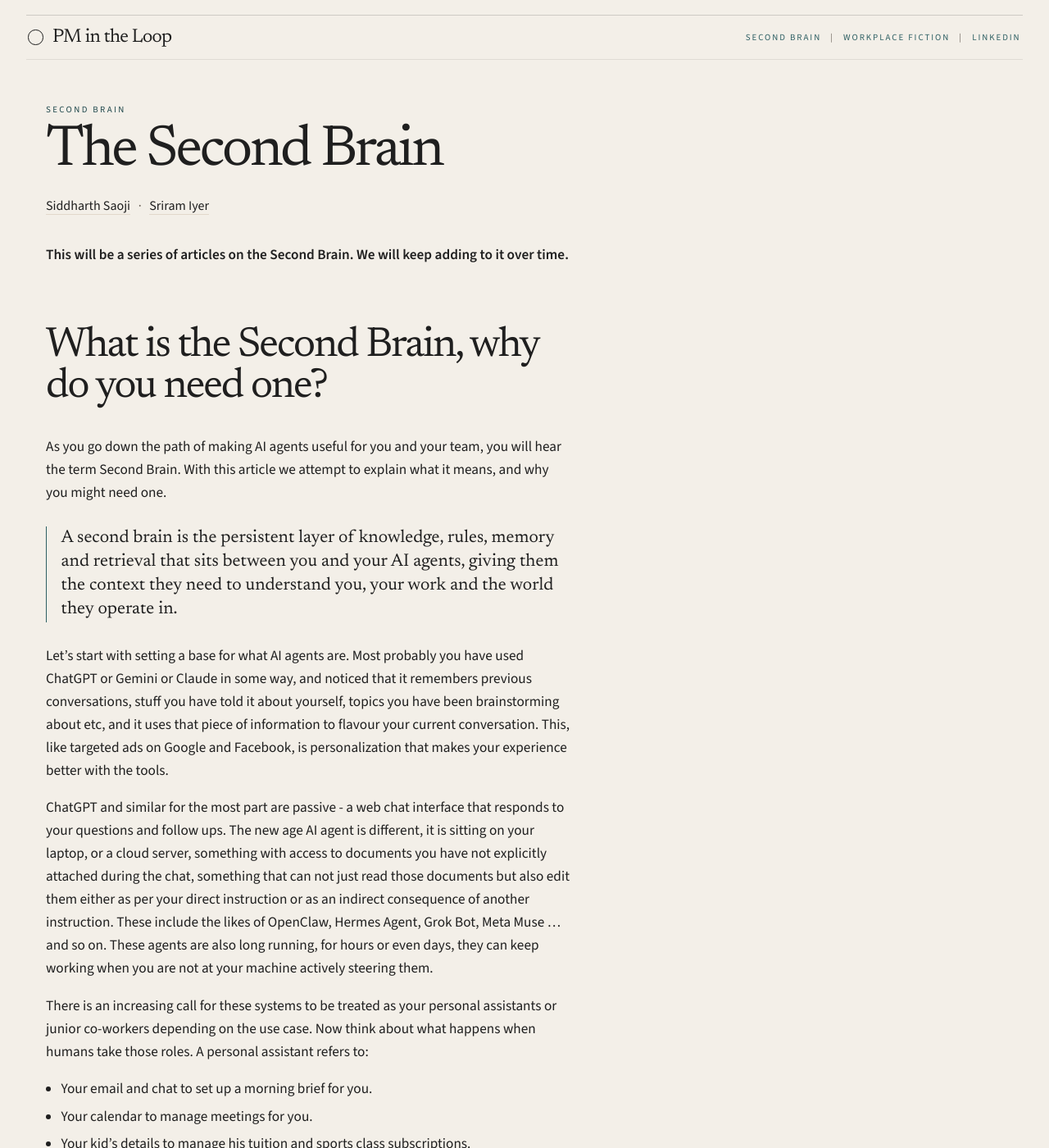
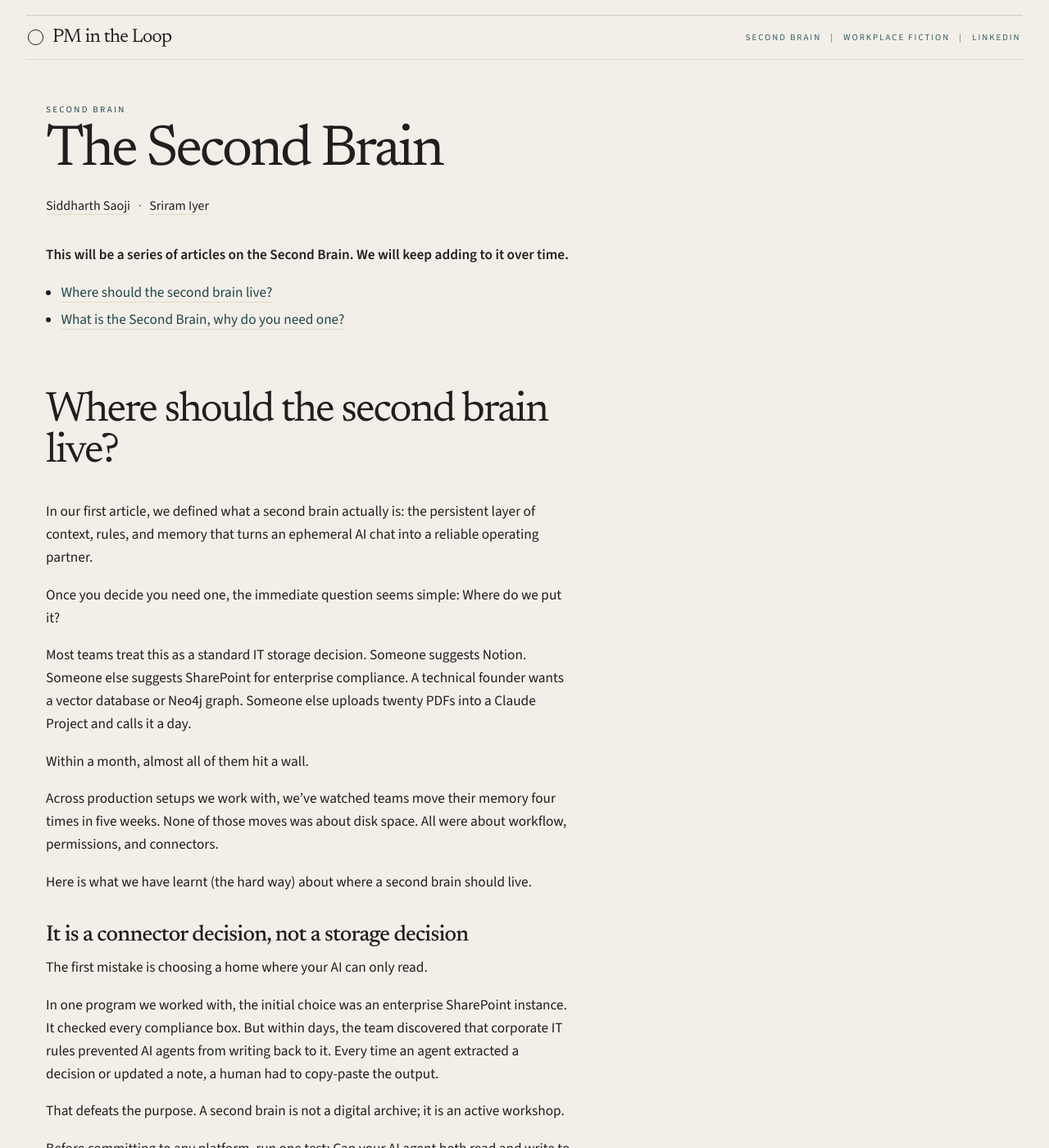
Before and after one commit to cpkcode/pmintheloop, a Jekyll site: the page built from second-brain/index.html, in a window 1280 px wide and 1400 px high. Shown: the whole window at 82% size. Built offline with Jekyll 4.4.1, drawn with Linux system fonts in a browser that asks for light colours; some of the changed text lies outside the part shown.

Commit message:
Publish Second Brain article 2 and add article navigation.
Co-authored-by: Cursor <cursoragent@cursor.com>

```diff
--- /dev/null
+++ b/_second_brain/where-should-the-second-brain-live.md
@@ -0,0 +1,89 @@
+---
+title: Where should the second brain live?
+dek: It is a connector decision, not a storage decision.
+date: 2026-10-15
+---
+
+In our first article, we defined what a second brain actually is: the persistent layer of context, rules, and memory that turns an ephemeral AI chat into a reliable operating partner.
+
+Once you decide you need one, the immediate question seems simple: Where do we put it?
+
+Most teams treat this as a standard IT storage decision. Someone suggests Notion. Someone else suggests SharePoint for enterprise compliance. A technical founder wants a vector database or Neo4j graph. Someone else uploads twenty PDFs into a Claude Project and calls it a day.
+
+Within a month, almost all of them hit a wall.
+
+Across production setups we work with, we've watched teams move their memory four times in five weeks. None of those moves was about disk space. All were about workflow, permissions, and connectors.
+
+Here is what we have learnt (the hard way) about where a second brain should live.
+
+## It is a connector decision, not a storage decision
+
+The first mistake is choosing a home where your AI can only read.
+
+In one program we worked with, the initial choice was an enterprise SharePoint instance. It checked every compliance box. But within days, the team discovered that corporate IT rules prevented AI agents from writing back to it. Every time an agent extracted a decision or updated a note, a human had to copy-paste the output.
+
+That defeats the purpose. A second brain is not a digital archive; it is an active workshop.
+
+Before committing to any platform, run one test: Can your AI agent both read and write to this location today, autonomously? If it can only read, you haven't built a second brain; you've built a reading list. A caveat to this, while writing as a feature is important for the agent, it also means the agent can write incorrect things in your second brain, this is where human monitoring, agent guardrails and roll-back options play a role.
+
+## Don't build inside the model's walled garden
+
+It is tempting to keep your memory inside Claude Projects, ChatGPT workspaces, or proprietary tool silos.
+
+It feels frictionless on day one. But two problems hit immediately:
+
+- **Copies drift.** The moment you edit a note inside a vendor's workspace, it decouples from your team drive. Within two weeks, you have competing versions of reality, and neither is trustworthy.
+- **Harness churn.** The AI tool you love today is not the one you will use eighteen months from now. Trapping institutional knowledge inside a vendor's proprietary memory guarantees corporate amnesia when you switch providers.
+
+Your data layer must outlive the model reading it. Plain Markdown files, CSVs, and standard folder hierarchies have survived forty years of computing cycles. Build your memory in plain files on standard file systems, ideally adding versioning through git; treat the LLM as a modular engine you point at those files.
+
+## Beware the knowledge graph trap
+
+Whenever technical leaders (including ourselves) design an AI memory system, someone inevitably advocates for a knowledge graph, Neo4j, or complex GraphRAG pipeline.
+
+We tried that. In an earlier production architecture, we deployed an automated knowledge graph backend. That meant 90-minute whole-graph rebuilds whenever files changed, brittle entity resolution, and constant schema debugging. The operational drag was enormous; the retrieval advantage was negligible.
+
+We killed the graph backend completely, replacing it with flat Markdown files, YAML frontmatter, and deterministic local search (separate article on retrieval coming soon).
+
+Unless you are indexing millions of cross-referenced legal filings, you do not need a graph database. At sub-5,000 document scale, structured Markdown and standard text search are faster, lower-latency, human-auditable, and free.
+
+## The sweet spot: Local-first, cloud-synced
+
+The dilemma is usually framed as Local vs. Cloud:
+
+- **Pure local** gives you blazingly fast execution, privacy, and full access to local terminal tools. But shut the laptop lid, and your agent sleeps. Leave the company, and the memory leaves with you.
+- **Pure cloud** lets the team collaborate, but introduces the connector tax: rate limits, brittle OAuth tokens, and sync delays.
+
+The architecture that works in production is local-first, cloud-synced: a dedicated local directory mirrored to a shared corporate drive. Your AI agents run locally against the filesystem at machine speed with zero latency, while background sync keeps the team's master record updated.
+
+## Ownership is invisible until it breaks
+
+Almost every second brain begins inside a personal cloud folder or laptop because someone wants to move fast.
+
+Then the system reaches 1,000 files across 200 folders. When you onboard an intern, contractor, or autonomous daemon on a server, permissions collapse. You spend days executing messy bulk ownership transfers because personal accounts block automation.
+
+From minute one:
+
+- Create the root folder under a dedicated company account, never a personal inbox.
+- Set up at least two team members with full admin recovery access.
+- Declare the location an invariant: no moving or re-architecting the folder tree without explicit sign-off.
+
+## Draw access boundaries before you save File #1
+
+You cannot solve privacy by trying to remember what not to tell the AI. The moment you invite a teammate or connect an autonomous agent, everything in that folder is fair game. Give the agent permissions and access only to what it needs to do its work, open up more only when needed, and draw a hard line on what the agent is never allowed to touch.
+
+Before adding your first document, partition your directory into three clear zones:
+
+- **Core Operating IP:** Playbooks, PRDs, customer discovery notes, and process guidelines open to the entire team and all agents.
+- **Client / Deal Confidentiality:** Customer deliverables and NDA-bound notes restricted to specific project teams.
+- **Corporate Governance:** Equity, cap tables, compensation notes, expenses and private board debriefs kept in a strictly segregated folder that general team agents never touch.
+
+## The three rules to start with
+
+If you are setting up your second brain this week, don't overcomplicate it:
+
+1. Keep it in plain text (Markdown + frontmatter) so it remains portable across whatever AI tools arrive next year.
+2. Host it in a company-owned shared drive that your AI can both read from and write to autonomously.
+3. Partition your folders on day one so you can safely share context with teammates without leaking your cap table.
+
+In the next piece, we will dig into Ingestion: how to get real data into your second brain continuously without drowning in documentation fatigue.
--- a/assets/css/frame.css
+++ b/assets/css/frame.css
@@ -252,6 +252,15 @@ a:focus-visible {
   line-height: 0.98;
 }
 
+.flow-title a {
+  color: inherit;
+  border-bottom: none;
+}
+
+.flow-title a:hover {
+  color: var(--accent-strong);
+}
+
 .essay-body {
   margin-top: 2.1rem;
   font-size: 1.08rem;
--- a/second-brain/index.html
+++ b/second-brain/index.html
@@ -10,9 +10,18 @@ title: The Second Brain
   <p class="writers">{% include writers.html people=site.writers.second_brain %}</p>
   <div class="essay-body">
     <p><strong>This will be a series of articles on the Second Brain. We will keep adding to it over time.</strong></p>
+    <nav aria-label="Second Brain articles">
+      <ul>
+        {% for article in articles %}
+          <li><a href="{{ article.url | relative_url }}">{{ article.title }}</a></li>
+        {% endfor %}
+      </ul>
+    </nav>
   </div>
   {% for article in articles %}
-    <h2 class="flow-title">{{ article.title }}</h2>
+    <h2 class="flow-title">
+      <a href="{{ article.url | relative_url }}">{{ article.title }}</a>
+    </h2>
     <div class="essay-body">
       {{ article.content }}
     </div>
```
Also changed, not shown: SUMMARY.md (+2 -1 lines).
